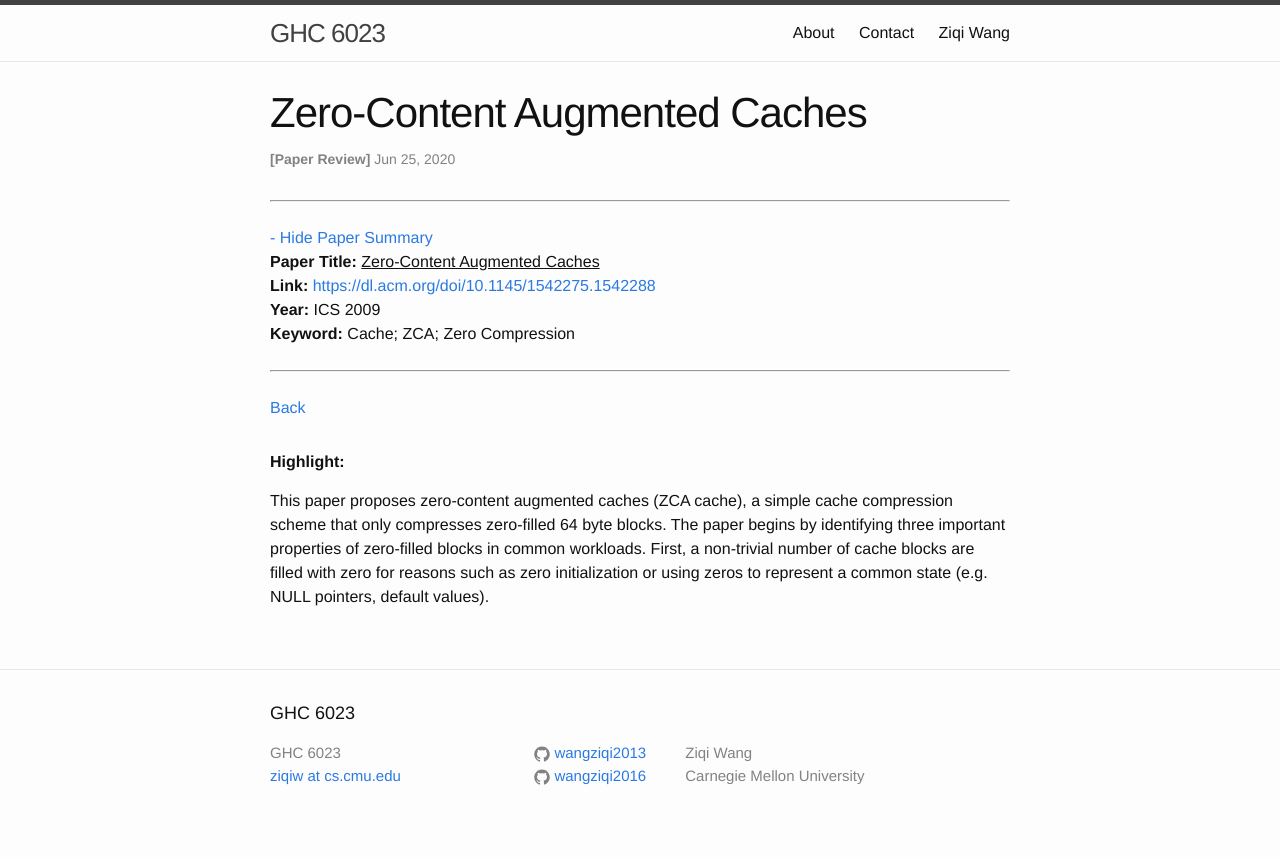
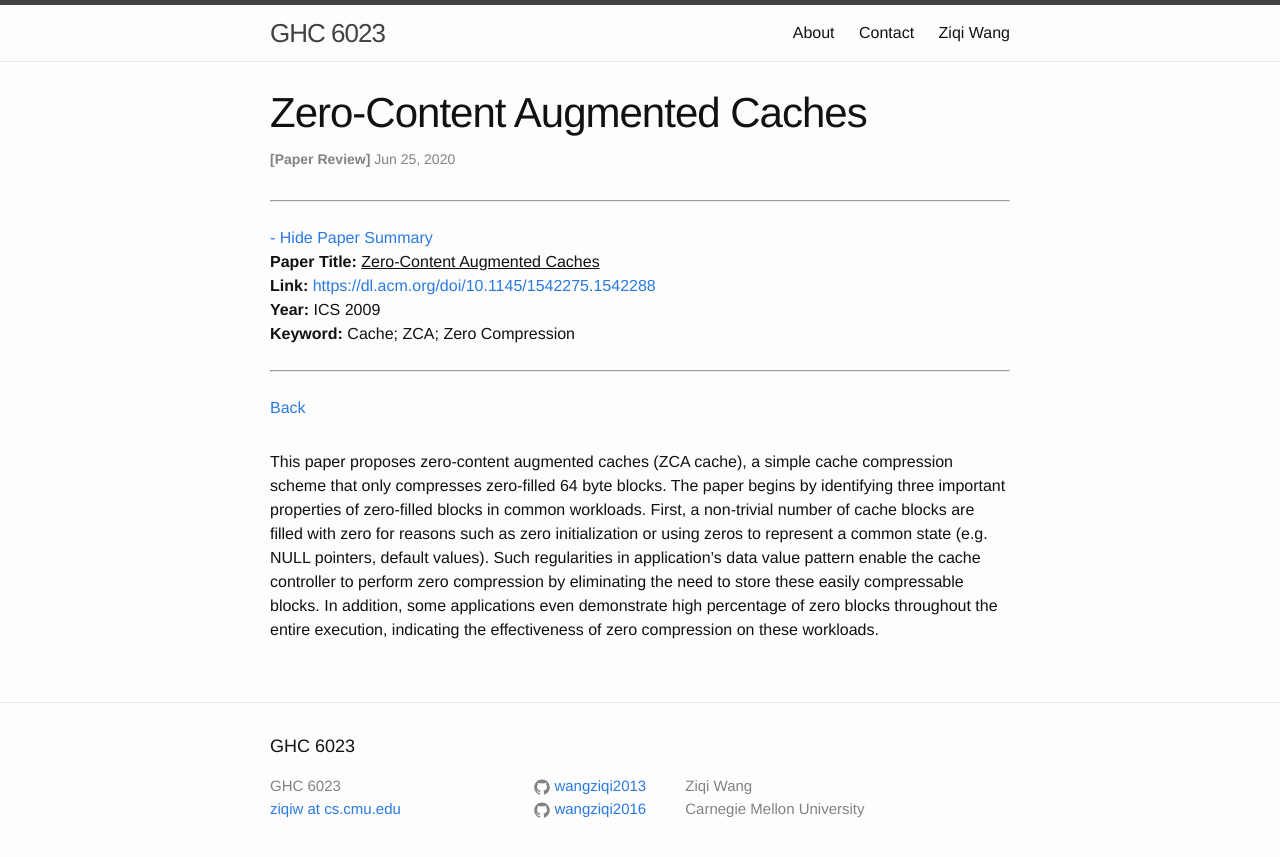
Before and after one commit to wangziqi2013/wangziqi2013.github.io, a Jekyll site: the page built from _posts/2020-06-25-zca.markdown, in a window 1280 px wide. Shown: the top 857 px of the page. Built offline with Jekyll 4.4.1, drawn with Linux system fonts in a browser that asks for light colours.

Commit message:
Adding first reason

```diff
--- a/_posts/2020-06-25-zca.markdown
+++ b/_posts/2020-06-25-zca.markdown
@@ -13,9 +13,12 @@ htm_cr:
 version_mgmt:
 ---
 
-**Highlight:**
+
 
 This paper proposes zero-content augmented caches (ZCA cache), a simple cache compression scheme that only compresses
 zero-filled 64 byte blocks. The paper begins by identifying three important properties of zero-filled blocks in
 common workloads. First, a non-trivial number of cache blocks are filled with zero for reasons such as zero initialization
-or using zeros to represent a common state (e.g. NULL pointers, default values).
+or using zeros to represent a common state (e.g. NULL pointers, default values). Such regularities in application's data
+value pattern enable the cache controller to perform zero compression by eliminating the need to store these easily
+compressable blocks. In addition, some applications even demonstrate high percentage of zero blocks throughout the entire
+execution, indicating the effectiveness of zero compression on these workloads.
```
